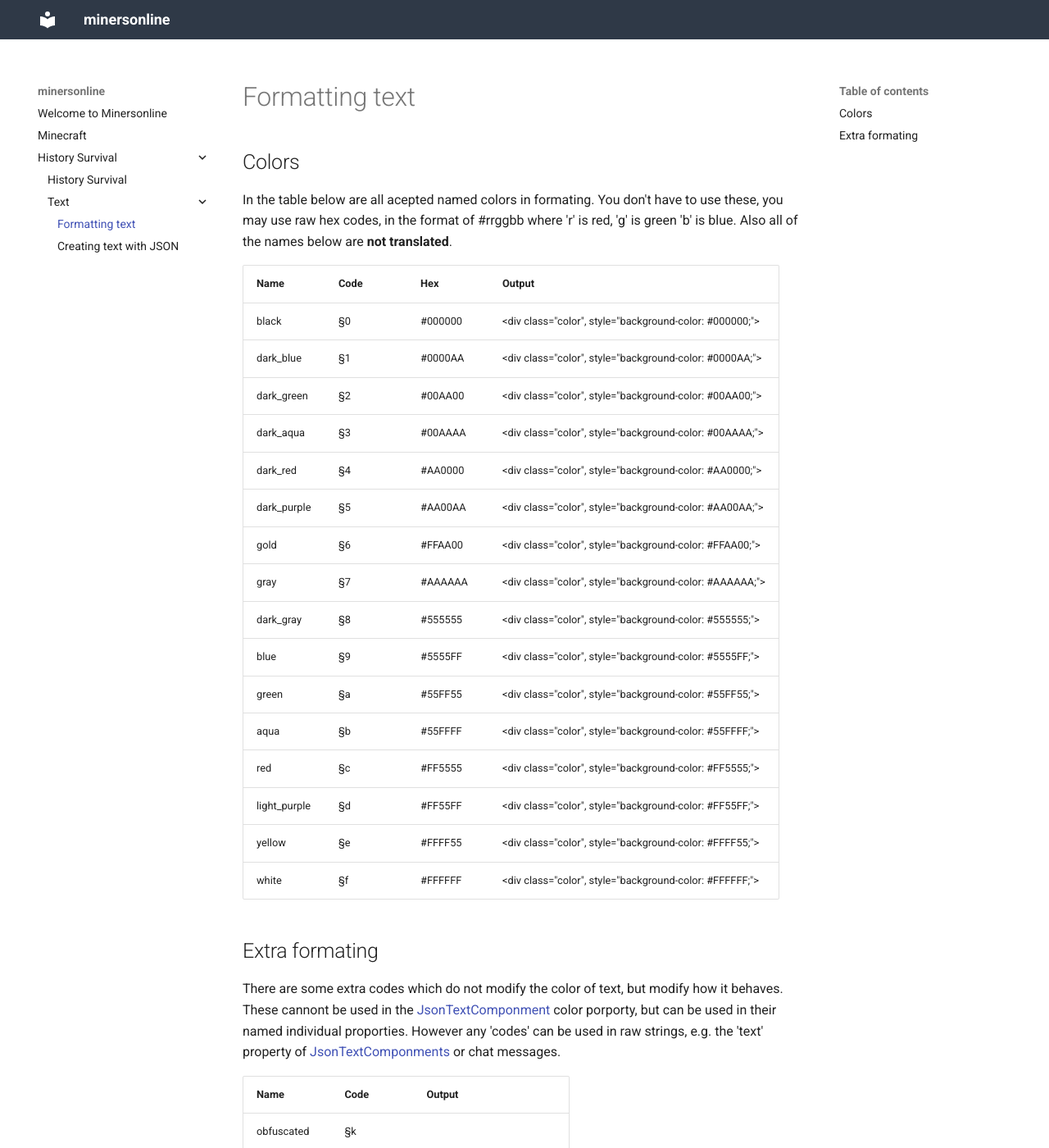
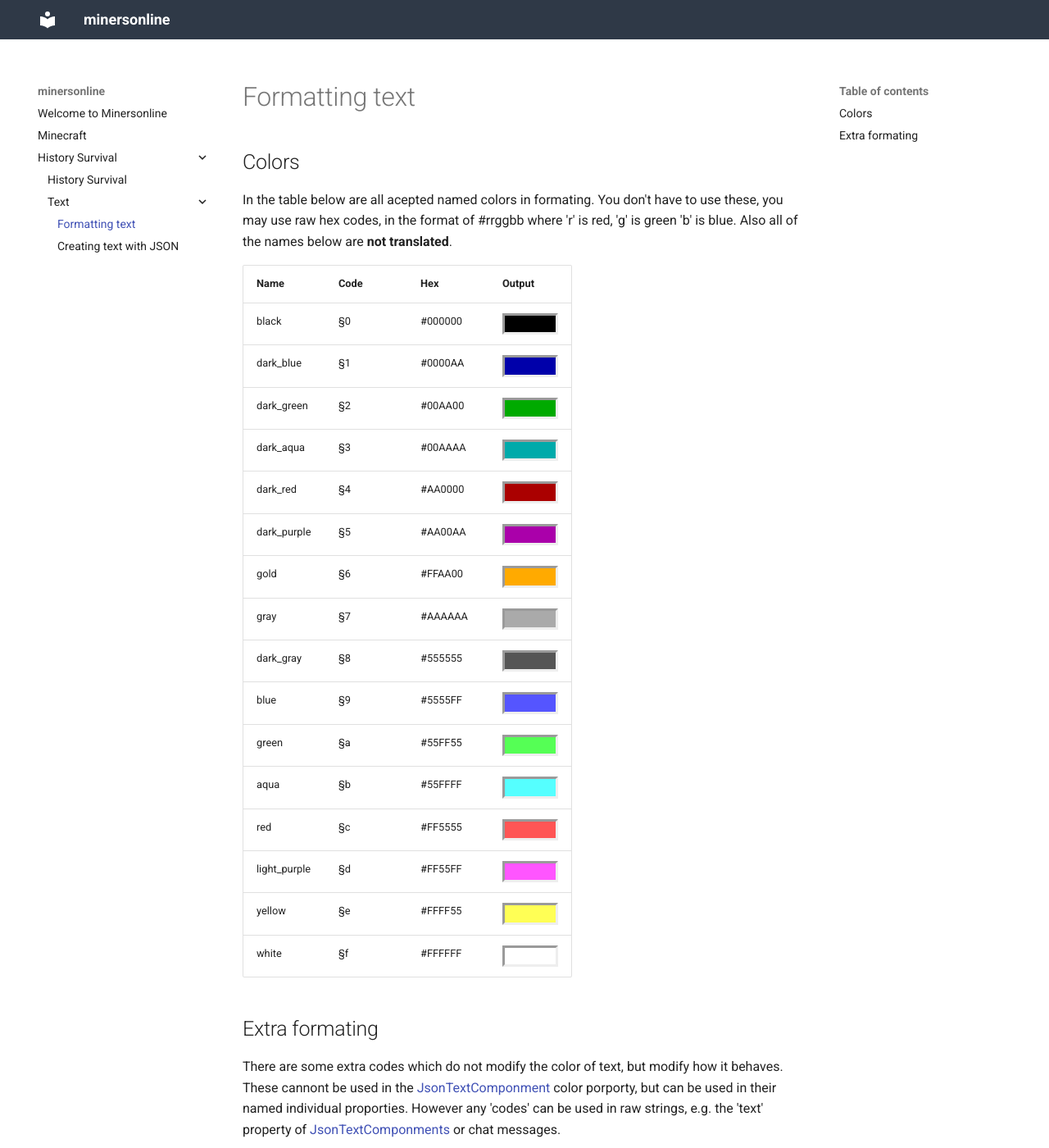
Before and after one commit to ajh123-development/website, an MkDocs documentation site: the page built from docs/History_Survival/Text/Formatting.md, in a window 1280 px wide and 1400 px high. Shown: the whole window at 82% size. Built offline with MkDocs 1.6.1 and Material for MkDocs 9.7.7, drawn with Linux system fonts in a browser that asks for light colours.

Commit message:
Remove comma

```diff
--- a/docs/History_Survival/Text/Formatting.md
+++ b/docs/History_Survival/Text/Formatting.md
@@ -13,24 +13,24 @@
 
 In the table below are all acepted named colors in formating. You don't have to use these, you may use raw hex codes, in the format of #rrggbb where 'r' is red, 'g' is green 'b' is blue. Also all of the names below are **not translated**.
 
-| Name        | Code        | Hex         | Output                                                  |
-| ----------- | ----------- | ----------- | ------------------------------------------------------- |
-| black       | §0          | #000000     | <div class="color", style="background-color: #000000;"> |
-| dark_blue   | §1          | #0000AA     | <div class="color", style="background-color: #0000AA;"> |
-| dark_green  | §2          | #00AA00     | <div class="color", style="background-color: #00AA00;"> |
-| dark_aqua   | §3          | #00AAAA     | <div class="color", style="background-color: #00AAAA;"> |
-| dark_red    | §4          | #AA0000     | <div class="color", style="background-color: #AA0000;"> |
-| dark_purple | §5          | #AA00AA     | <div class="color", style="background-color: #AA00AA;"> |
-| gold        | §6          | #FFAA00     | <div class="color", style="background-color: #FFAA00;"> |
-| gray        | §7          | #AAAAAA     | <div class="color", style="background-color: #AAAAAA;"> |
-| dark_gray   | §8          | #555555     | <div class="color", style="background-color: #555555;"> |
-| blue        | §9          | #5555FF     | <div class="color", style="background-color: #5555FF;"> |
-| green       | §a          | #55FF55     | <div class="color", style="background-color: #55FF55;"> |
-| aqua        | §b          | #55FFFF     | <div class="color", style="background-color: #55FFFF;"> |
-| red         | §c          | #FF5555     | <div class="color", style="background-color: #FF5555;"> |
-| light_purple| §d          | #FF55FF     | <div class="color", style="background-color: #FF55FF;"> |
-| yellow      | §e          | #FFFF55     | <div class="color", style="background-color: #FFFF55;"> |
-| white       | §f          | #FFFFFF     | <div class="color", style="background-color: #FFFFFF;"> |
+| Name        | Code        | Hex         | Output                                                 |
+| ----------- | ----------- | ----------- | ------------------------------------------------------ |
+| black       | §0          | #000000     | <div class="color" style="background-color: #000000;"> |
+| dark_blue   | §1          | #0000AA     | <div class="color" style="background-color: #0000AA;"> |
+| dark_green  | §2          | #00AA00     | <div class="color" style="background-color: #00AA00;"> |
+| dark_aqua   | §3          | #00AAAA     | <div class="color" style="background-color: #00AAAA;"> |
+| dark_red    | §4          | #AA0000     | <div class="color" style="background-color: #AA0000;"> |
+| dark_purple | §5          | #AA00AA     | <div class="color" style="background-color: #AA00AA;"> |
+| gold        | §6          | #FFAA00     | <div class="color" style="background-color: #FFAA00;"> |
+| gray        | §7          | #AAAAAA     | <div class="color" style="background-color: #AAAAAA;"> |
+| dark_gray   | §8          | #555555     | <div class="color" style="background-color: #555555;"> |
+| blue        | §9          | #5555FF     | <div class="color" style="background-color: #5555FF;"> |
+| green       | §a          | #55FF55     | <div class="color" style="background-color: #55FF55;"> |
+| aqua        | §b          | #55FFFF     | <div class="color" style="background-color: #55FFFF;"> |
+| red         | §c          | #FF5555     | <div class="color" style="background-color: #FF5555;"> |
+| light_purple| §d          | #FF55FF     | <div class="color" style="background-color: #FF55FF;"> |
+| yellow      | §e          | #FFFF55     | <div class="color" style="background-color: #FFFF55;"> |
+| white       | §f          | #FFFFFF     | <div class="color" style="background-color: #FFFFFF;"> |
 
 ## Extra formating
 
```
